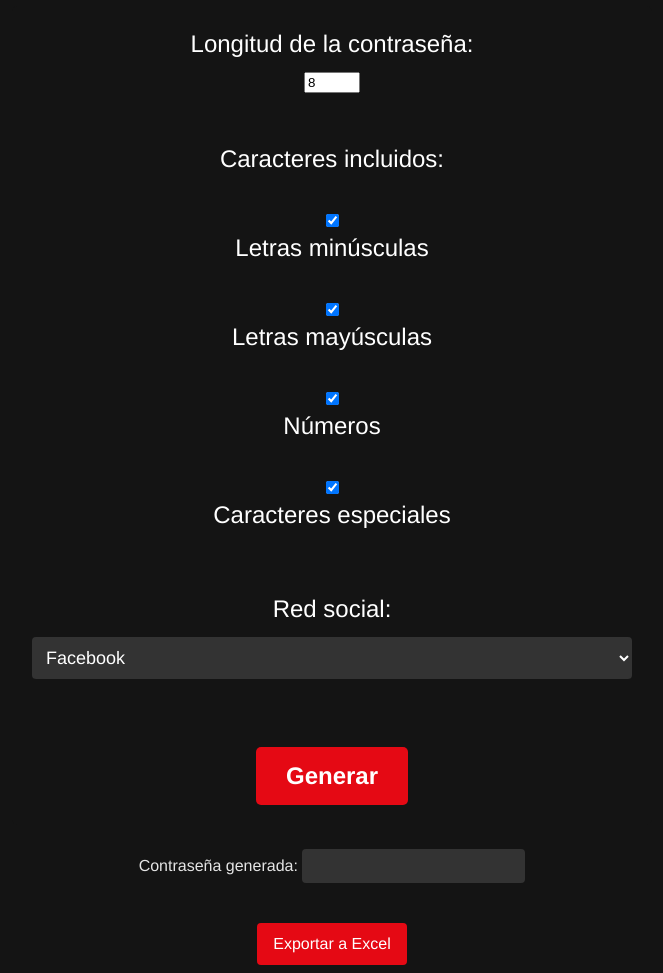
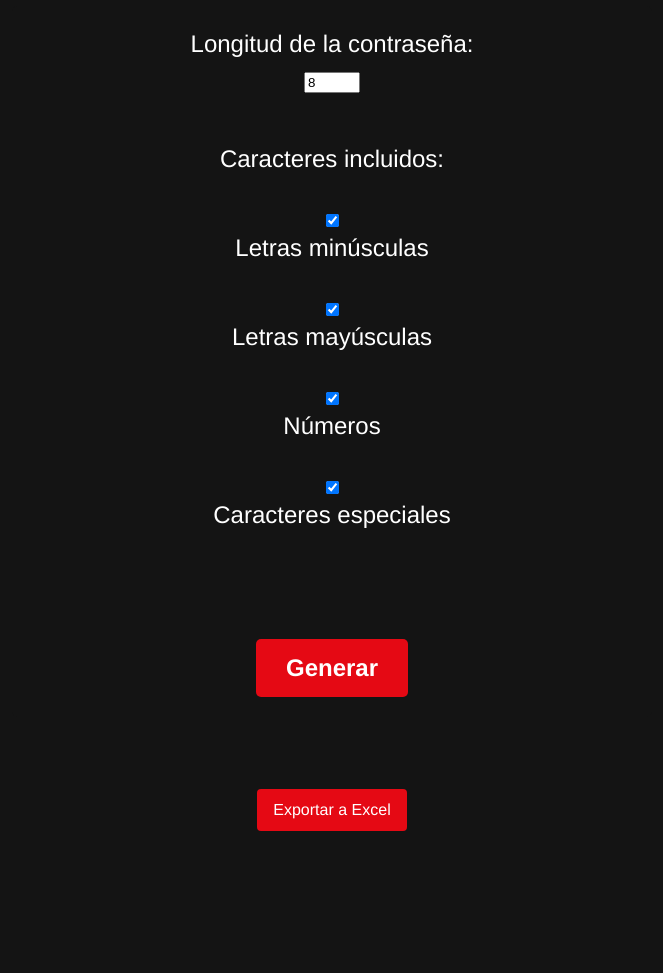
Before and after one commit to nicomuzio/Muzio.Nicolas-51105, a plain HTML site: page index.html in a window 1280 px wide. Shown: the part 85-1058 px from the top of the page, without its empty margins (308-971 px from the left). After the commit the page ends 924 px from the top, so only its background shows below. Drawn offline with Linux system fonts and the light colour scheme.

Commit message:
segunda entrega Js comision #51105

```diff
--- a/index.html
+++ b/index.html
@@ -31,25 +31,19 @@
       <label for="symbols">Caracteres especiales</label>
       <br />
       <br />
-      <label for="social-network">Red social:</label>
-      <select id="social-network" name="social-network">
-        <option value="Facebook">Facebook</option>
-        <option value="Twitter">Twitter</option>
-        <option value="Instagram">Instagram</option>
-        <option value="LinkedIn">LinkedIn</option>
-        <option value="Otra">Otra</option>
-      </select>
+
+
       <br />
       <br />
       <button type="button" id="generate">Generar</button>
     </form>
     <br />
-    <label for="password">Contraseña generada:</label>
-    <input type="text" id="password" name="password" readonly />
+
+
     <br />
     <br />
     <button type="button" id="export">Exportar a Excel</button>
-</center>
-    <script src="script.js"></script>
+  </center>
+  <script src="script.js"></script>
   </body>
 </html>
--- a/script.js
+++ b/script.js
@@ -10,7 +10,8 @@ function generatePassword() {
   const includeUppercase = document.getElementById("uppercase").checked;
   const includeNumbers = document.getElementById("numbers").checked;
   const includeSymbols = document.getElementById("symbols").checked;
-  const socialNetwork = document.getElementById("social-network").value;
+  const socialNetwork = prompt("Por favor, ingresa el nombre de la red social o sitio web:");
+
 
   let charSet = "";
   if (includeLowercase) {
@@ -34,7 +35,8 @@ function generatePassword() {
 
   passwords.push({ socialNetwork, password });
 
-  document.getElementById("password").value = password;
+  alert(`Tu contraseña para ${socialNetwork} es: ${password}`);
+
   document.getElementById("export").style.display = "inline";
 }
 
```
